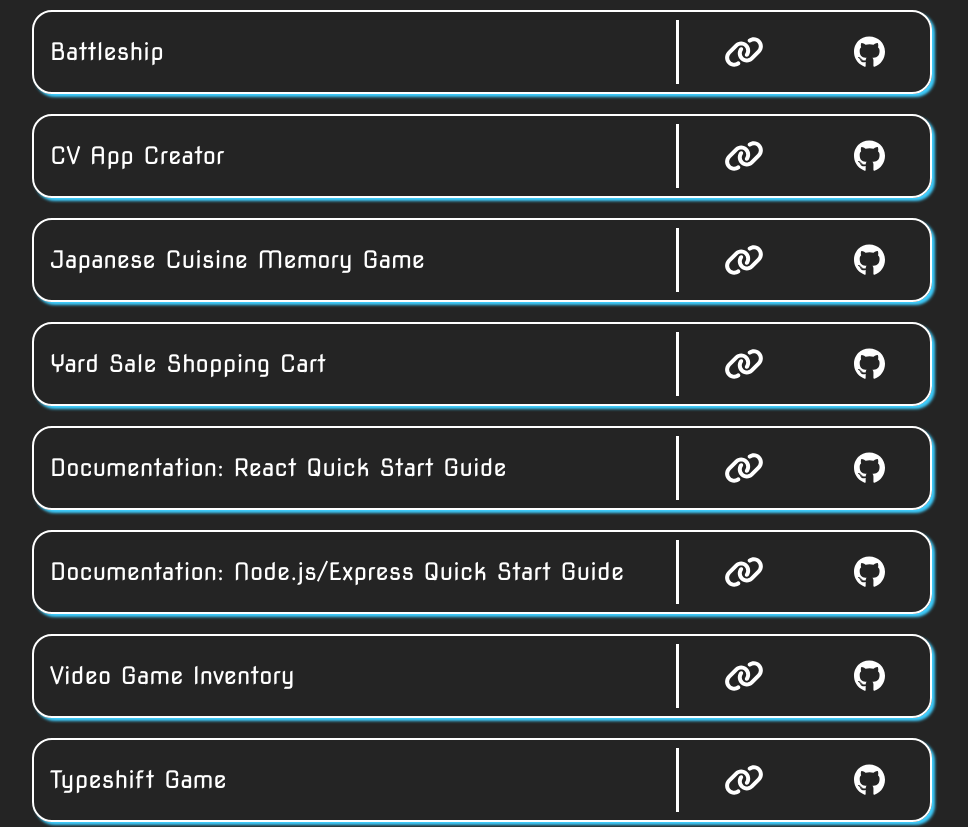
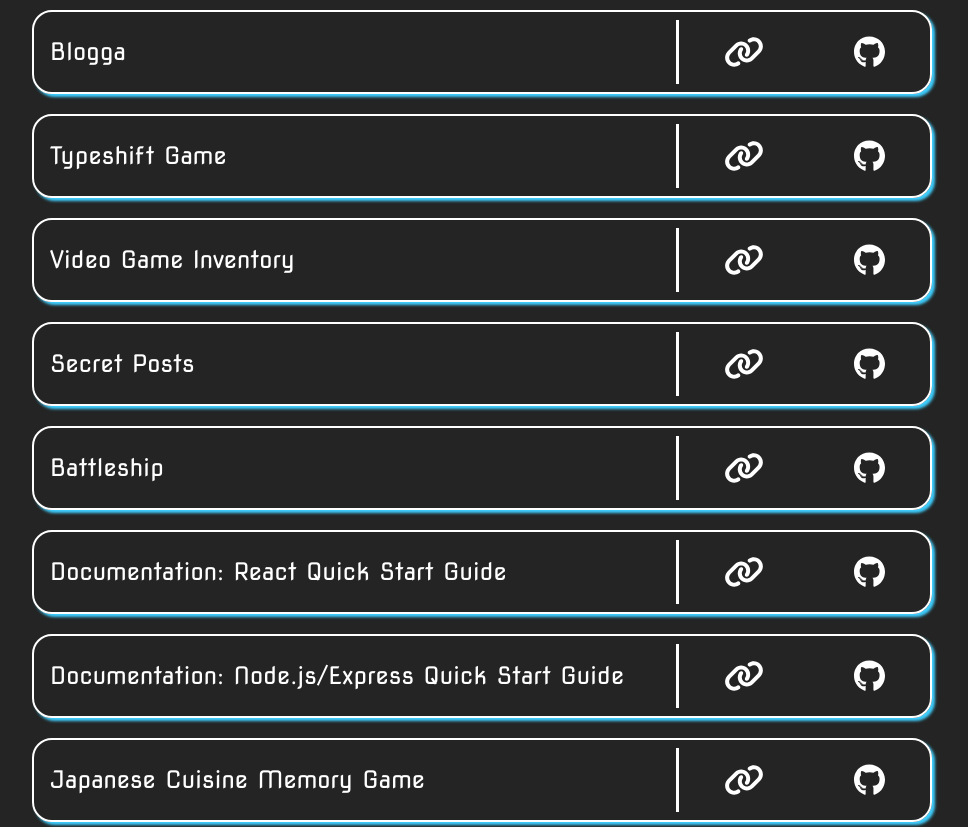
Before and after one commit to suzuhe481/portfolio-website-react, a React (Vite) app: page / in a window 1280 px wide. Shown: the part 2260-3087 px from the top of the page, without its empty margins (158-1126 px from the left). Built offline with nearby package versions, Linux system fonts and the light colour scheme.

Commit message:
Added and rearranged projects

```diff
--- a/src/components/Sections/ProjectsSection/ProjectsSection.jsx
+++ b/src/components/Sections/ProjectsSection/ProjectsSection.jsx
@@ -7,15 +7,41 @@ import "./ProjectsSection.scss";
 // Array of projects containing project's name, live demo link, and GitHub link
 const projectsData = [
   {
+    title: "Blogga",
+    demo: "https://www.myblogga.com/",
+    github: "https://github.com/suzuhe481/blogga-frontend",
+  },
+  {
+    title: "Typeshift Game",
+    demo: "https://typeshift.hectorsuazo.com/",
+    github: "https://github.com/suzuhe481/typeshift",
+  },
+  {
+    title: "Video Game Inventory",
+    demo: "https://video-game-inventory.glitch.me/inventory",
+    github: "https://github.com/suzuhe481/inventory-management",
+  },
+  {
+    title: "Secret Posts",
+    demo: "secret-posts.glitch.me",
+    github: "https://github.com/suzuhe481/secret-posts",
+  },
+  {
     title: "Battleship",
     demo: "https://battleship.hectorsuazo.com/",
     github: "https://github.com/suzuhe481/battleship",
   },
   {
-    title: "CV App Creator",
-    demo: "https://cv-app.hectorsuazo.com/",
-    github: "https://github.com/suzuhe481/cv-app-creator",
+    title: "Documentation: React Quick Start Guide",
+    demo: "https://github.com/suzuhe481/react-quick-start-guide",
+    github: "https://github.com/suzuhe481/react-quick-start-guide",
   },
+  {
+    title: "Documentation: Node.js/Express Quick Start Guide",
+    demo: "https://github.com/suzuhe481/node-express-quick-start-guide",
+    github: "https://github.com/suzuhe481/node-express-quick-start-guide",
+  },
+
   {
     title: "Japanese Cuisine Memory Game",
     demo: "https://cuisine-game.hectorsuazo.com",
@@ -27,24 +53,9 @@ const projectsData = [
     github: "https://github.com/suzuhe481/yard-sale-shopping-cart",
   },
   {
-    title: "Documentation: React Quick Start Guide",
-    demo: "https://github.com/suzuhe481/react-quick-start-guide",
-    github: "https://github.com/suzuhe481/react-quick-start-guide",
-  },
-  {
-    title: "Documentation: Node.js/Express Quick Start Guide",
-    demo: "https://github.com/suzuhe481/node-express-quick-start-guide",
-    github: "https://github.com/suzuhe481/node-express-quick-start-guide",
-  },
-  {
-    title: "Video Game Inventory",
-    demo: "https://video-game-inventory.glitch.me/inventory",
-    github: "https://github.com/suzuhe481/inventory-management",
-  },
-  {
-    title: "Typeshift Game",
-    demo: "https://typeshift.hectorsuazo.com/",
-    github: "https://github.com/suzuhe481/typeshift",
+    title: "CV App Creator",
+    demo: "https://cv-app.hectorsuazo.com/",
+    github: "https://github.com/suzuhe481/cv-app-creator",
   },
 ];
 
```
